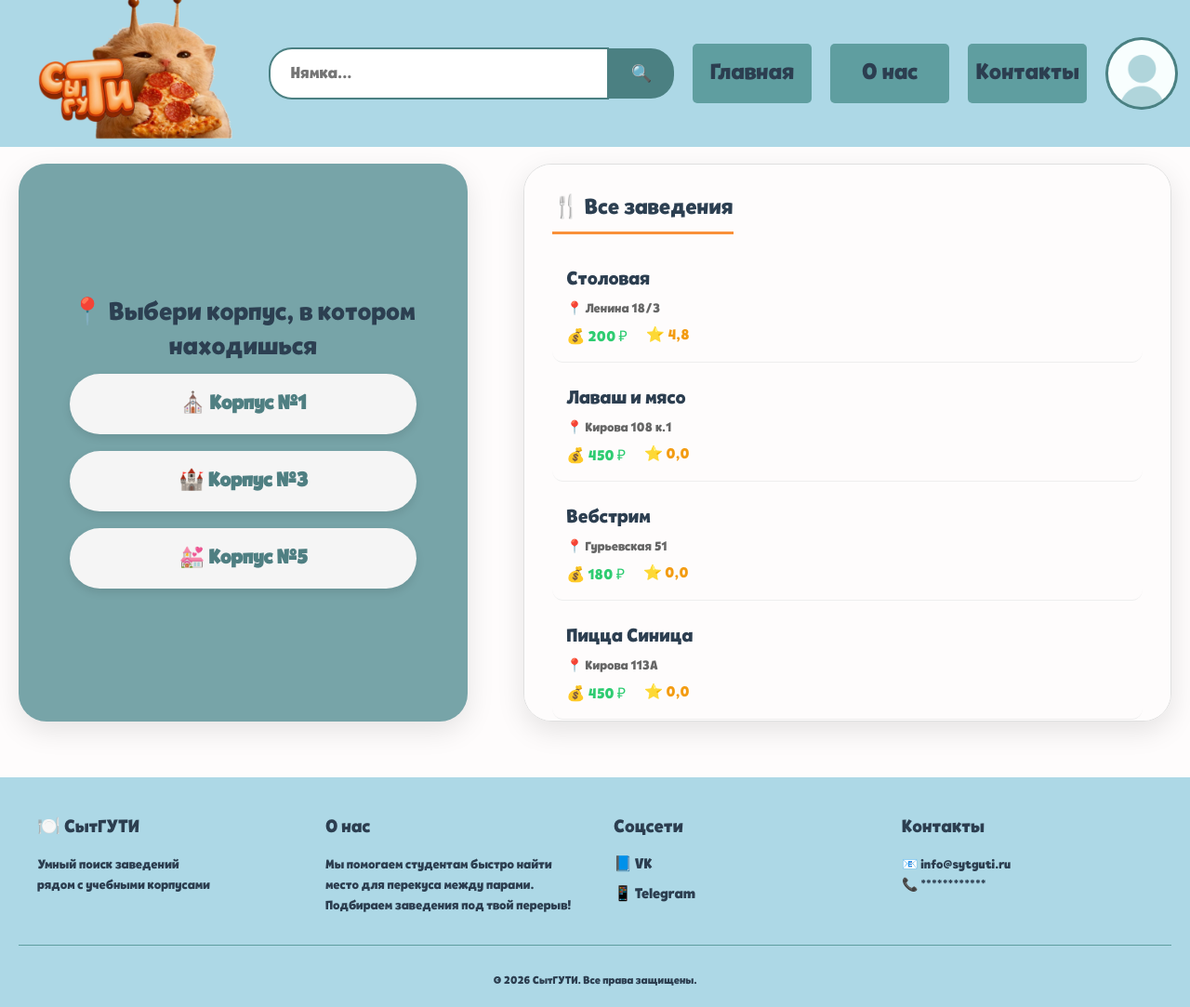
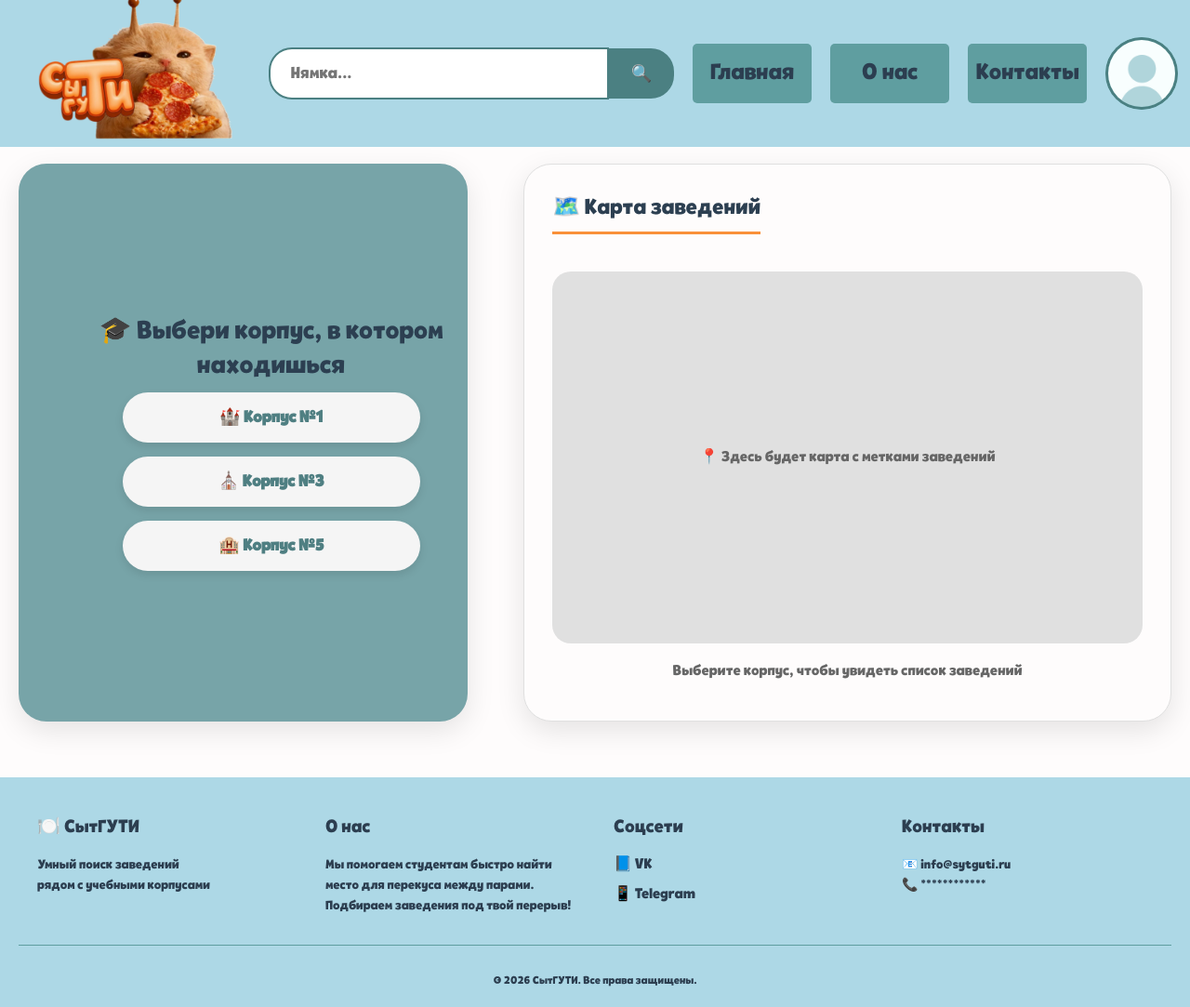
Before and after one commit to krktmmm/eda_trpo, a Django app: template places/templates/places/place_list.html in a window 1280 px wide. Shown: the whole page at 93% size. Run offline with Django 5.2, Linux system fonts and the light colour scheme; the template is opened without the code that fills it: values that come from a table or form of the project are taken from there, others are empty; data comes from the database, SQL or seed files in the repository; both versions use the stored data as it was before the commit.

Commit message:
добавила заглушку для будущей карты

```diff
--- a/places/templates/places/place_list.html
+++ b/places/templates/places/place_list.html
@@ -10,13 +10,13 @@
     <div class="time-panel">
         <!-- ЭКРАН 1 -->
         <div id="building-screen" class="panel-screen">
-            <h2>📍 Выбери корпус, в котором находишься</h2>
+            <h2>🎓 Выбери корпус, в котором находишься</h2>
 
             <div class="center-content">
                 <div class="time-buttons">
-                    <button class="time-btn building-btn" data-building="1">⛪️ Корпус №1</button>
-                    <button class="time-btn building-btn" data-building="3">🏰 Корпус №3</button>
-                    <button class="time-btn building-btn" data-building="5">💒 Корпус №5</button>
+                    <button class="time-btn building-btn" data-building="1">🏰 Корпус №1</button>
+                    <button class="time-btn building-btn" data-building="3">⛪️ Корпус №3</button>
+                    <button class="time-btn building-btn" data-building="5">🏨 Корпус №5</button>
                 </div>
             </div>
         </div>
@@ -24,28 +24,32 @@
         <div id="time-screen" class="panel-screen hidden">
             <h2>⏱️ Сколько у тебя есть времени?</h2>
 
-            <p id="selected-building" class="selected-building-text">
-                Выбранный корпус:
-            </p>
-
             <div class="time-buttons">
-                <button class="time-btn" data-time="5">🍵 5 мин</button>
+                <button class="time-btn" data-time="5">🍙 5 мин</button>
                 <button class="time-btn" data-time="15">🥪 15 мин</button>
-                <button class="time-btn" data-time="30">🍝 30 мин</button>
-                <button class="time-btn" data-time="60">🥗 60 мин</button>
+                <button class="time-btn" data-time="30">🥗 30 мин</button>
+                <button class="time-btn" data-time="60">🍝 60 мин</button>
                 <button class="time-btn" data-time="90">🍱 90+ мин</button>
             </div>
 
-            <div id="back-btn" class="back-text">
-    ⬅ Назад
-</div>
+            <div id="back-btn" class="back-text">⬅ Назад</div>
         </div>
     </div>
 
     <!-- ПРАВАЯ ПАНЕЛЬ -->
     <div class="places-panel">
-        <h2 id="places-title">🍴 Все заведения</h2>
+        <!-- КАРТА-ЗАГЛУШКА (ВИДНА ИЗНАЧАЛЬНО) -->
+        <div id="map-placeholder">
+            <h2>🗺️ Карта заведений</h2>
+            <div style="background: #e0e0e0; height: 400px; display: flex; align-items: center; justify-content: center; border-radius: 20px; margin: 20px 0;">
+                <p style="color: #666;">📍 Здесь будет карта с метками заведений</p>
+            </div>
+            <p style="text-align: center; color: #666;">Выберите корпус, чтобы увидеть список заведений</p>
+        </div>
 
+        <!-- СПИСОК ЗАВЕДЕНИЙ (ИЗНАЧАЛЬНО СКРЫТ) -->
+        <div id="places-container" style="display: none;">
+            <h2 id="places-title">🍴 Заведения рядом с корпусом</h2>
             <div id="places-list">
                 {% for place in places %}
                 <div class="place-card"
@@ -57,11 +61,13 @@
                     <div class="place-info">
                         <span class="price">💰 {{ place.avg_price|default:"—" }} ₽</span>
                         <span class="rating">⭐ {{ place.rating|floatformat:1 }}</span>
+                        <span class="time-needed">⏰ -- мин</span>
                     </div>
                 </div>
                 {% empty %}
                 <p class="empty-message">Пока нет заведений. Добавьте их через админку.</p>
                 {% endfor %}
+            </div>
         </div>
     </div>
 </div>
@@ -71,7 +77,7 @@
     let selectedTime = null;
 
     const buildingButtons = document.querySelectorAll('.building-btn');
-    const timeButtons = document.querySelectorAll('#time-screen .time-btn[data-time]');
+    const timeButtons = document.querySelectorAll('.time-btn');
     const placeCards = document.querySelectorAll('.place-card');
 
     const buildingScreen = document.getElementById('building-screen');
@@ -80,45 +86,8 @@
     const backBtn = document.getElementById('back-btn');
     const placesTitle = document.getElementById('places-title');
 
-    buildingButtons.forEach(button => {
-        button.addEventListener('click', function () {
-            selectedBuilding = this.dataset.building;
-
-            buildingScreen.classList.add('hidden');
-            timeScreen.classList.remove('hidden');
-            timeScreen.classList.add('show-flex');
-
-            selectedBuildingText.textContent = 'Выбранный корпус: №' + selectedBuilding;
-            placesTitle.textContent = '🍴 Заведения рядом с корпусом №' + selectedBuilding;
-
-            selectedTime = null;
-            placeCards.forEach(card => {
-                card.style.display = 'block';
-            });
-        });
-    });
-
-    timeButtons.forEach(button => {
-        button.addEventListener('click', function () {
-            selectedTime = parseInt(this.dataset.time);
-            filterPlaces();
-        });
-    });
-
-    backBtn.addEventListener('click', function () {
-        timeScreen.classList.add('hidden');
-        timeScreen.classList.remove('show-flex');
-        buildingScreen.classList.remove('hidden');
-        buildingScreen.classList.add('show-flex');
-
-        selectedBuilding = null;
-        selectedTime = null;
-        placesTitle.textContent = '🍴 Все заведения';
-
-        placeCards.forEach(card => {
-            card.style.display = 'block';
-        });
-    });
+    const mapPlaceholder = document.getElementById('map-placeholder');
+    const placesContainer = document.getElementById('places-container');
 
     function filterPlaces() {
         placeCards.forEach(card => {
@@ -132,12 +101,100 @@
                 neededTime = parseInt(card.dataset.time5 || 999);
             }
 
-            if (neededTime <= selectedTime) {
+            const timeSpan = card.querySelector('.time-needed');
+            if (timeSpan) {
+                timeSpan.textContent = neededTime === 999 ? '-- мин' : `⏰ ${neededTime} мин`;
+            }
+
+            if (selectedTime !== null && neededTime > selectedTime) {
+                card.style.display = 'none';
+            } else {
                 card.style.display = 'block';
-            } else {
-                card.style.display = 'none';
             }
         });
     }
+
+    buildingButtons.forEach(button => {
+        button.addEventListener('click', function () {
+            selectedBuilding = this.dataset.building;
+            selectedTime = null;
+
+            buildingScreen.classList.add('hidden');
+            timeScreen.classList.remove('hidden');
+            timeScreen.classList.add('show-flex');
+            selectedBuildingText.textContent = 'Выбранный корпус: №' + selectedBuilding;
+
+            mapPlaceholder.style.display = 'none';
+            placesContainer.style.display = 'block';
+            placesTitle.textContent = '🍴 Заведения рядом с корпусом №' + selectedBuilding;
+
+            placeCards.forEach(card => {
+                card.style.display = 'block';
+            });
+            filterPlaces();
+        });
+    });
+
+    timeButtons.forEach(button => {
+        button.addEventListener('click', function () {
+            selectedTime = parseInt(this.dataset.time);
+            filterPlaces();
+        });
+    });
+
+    backBtn.addEventListener('click', function () {
+        selectedBuilding = null;
+        selectedTime = null;
+
+        timeScreen.classList.add('hidden');
+        buildingScreen.classList.remove('hidden');
+
+        placeCards.forEach(card => {
+            card.style.display = 'block';
+        });
+    });
 </script>
+
+<style>
+    .panel-screen {
+        width: 100%;
+    }
+    .panel-screen.hidden {
+        display: none;
+    }
+    .time-buttons {
+        display: flex;
+        flex-direction: column;
+        gap: 15px;
+        align-items: center;
+    }
+    .building-btn, .time-btn {
+        width: 100%;
+        max-width: 280px;
+        padding: 15px 20px;
+        background: #f5f5f5;
+        border: none;
+        border-radius: 50px;
+        font-size: 18px;
+        cursor: pointer;
+        transition: 0.3s;
+        font-family: 'Tobi';
+    }
+    .building-btn:hover, .time-btn:hover {
+        background: #f99039;
+        color: white;
+        transform: scale(1.02);
+    }
+    .back-text {
+        text-align: center;
+        margin-top: 20px;
+        cursor: pointer;
+        font-size: 18px;
+        color: #2c3e50;
+    }
+    .back-text:hover {
+        color: #f99039;
+    }
+</style>
+
 {% endblock %}
```
Also changed, not shown: db.sqlite3 (deleted), 2 other files. Lines whose indentation alone changed are shown as unchanged.
